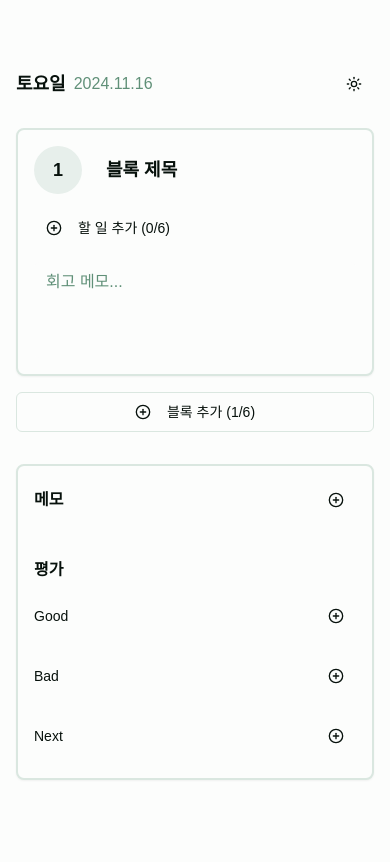
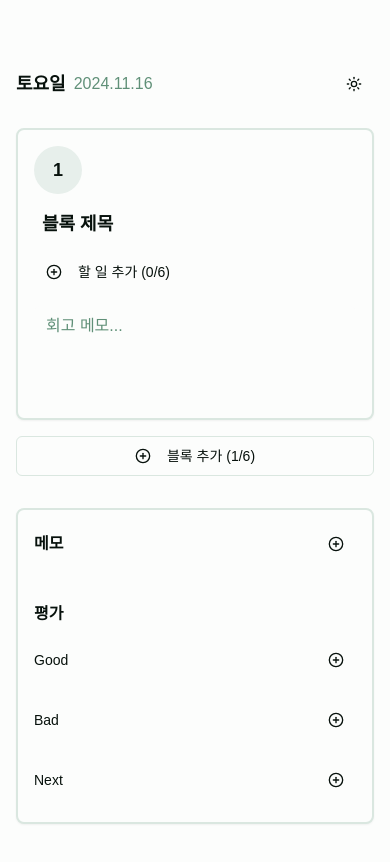
Before and after one commit to hyeyoom/thermite, a Next.js app: page / in a window 390 px wide. Shown: the top 862 px of the page. Built offline with nearby package versions, Linux system fonts and the light colour scheme.

Commit message:
fix: restore original block layout
- Restore horizontal layout for desktop view [number][title][todos][memo]
- Maintain vertical layout for mobile view
- Improve responsive design with flex layout
- Adjust component spacing and alignment

```diff
--- a/app/components/block.tsx
+++ b/app/components/block.tsx
@@ -84,9 +84,8 @@
   return (
     <>
       <Card className="p-4 border-2 relative group">
-        <div className="flex flex-col gap-4">
-          {/* 헤더 영역 */}
-          <div className="flex items-center gap-4">
+        <div className="flex flex-col lg:flex-row lg:items-center gap-4">
+          {/* 블록 번호 */}
           <button
             onClick={() => setIsTimeDialogOpen(true)}
             className="flex-none w-12 h-12 flex flex-col items-center justify-center bg-muted rounded-full hover:bg-muted/80 transition-colors"
@@ -99,8 +98,8 @@
             )}
           </button>
 
-            {/* 제목 (모바일/데스크톱 통합) */}
-            <div className="flex-1 min-w-0">
+          {/* 제목 */}
+          <div className="flex-none lg:w-48">
             {isEditingTitle ? (
               <input
                 type="text"
@@ -121,12 +120,9 @@
               </button>
             )}
           </div>
-          </div>
 
-          {/* 컨텐츠 영역 */}
-          <div className="grid grid-cols-1 lg:grid-cols-[1fr,auto] gap-4">
           {/* Todo 리스트 */}
-            <div className="min-w-0">
+          <div className="flex-1 min-w-0">
             <div className="space-y-2">
               {todos.map((todo) => (
                 <div key={todo.id} className="group flex items-center gap-2">
@@ -194,14 +190,13 @@
           </div>
 
           {/* 회고 메모 */}
-            <div className="lg:w-64">
+          <div className="flex-none lg:w-64">
             <Textarea
               value={reflection}
               onChange={(e) => onReflectionChange(e.target.value)}
               className="w-full h-24 resize-none border-none focus:ring-0 hover:bg-muted/50 transition-colors"
               placeholder="회고 메모..."
             />
-            </div>
           </div>
         </div>
 
```
Lines whose indentation alone changed are shown as unchanged.
